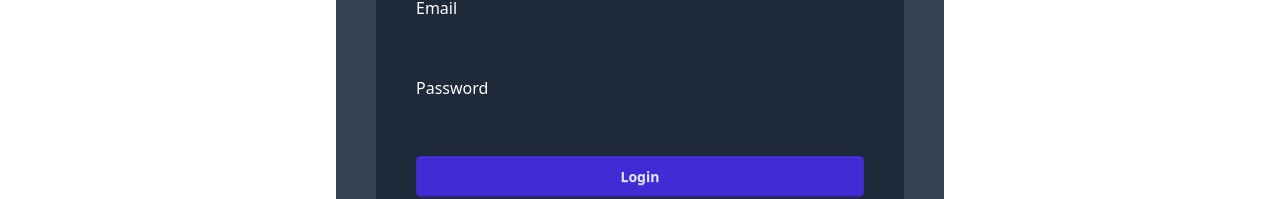
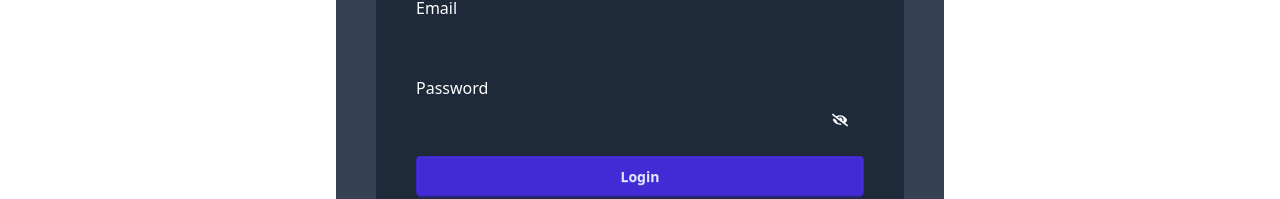
Before and after one commit to MdAsraful56/Dargon-News, a React (Vite) app: page /login in a window 1280 px wide. Shown: the part 456-655 px from the top of the page. Built offline with nearby package versions, Linux system fonts and the light colour scheme.

Commit message:
login page password show icone

```diff
--- a/src/components/Login/Login.jsx
+++ b/src/components/Login/Login.jsx
@@ -1,18 +1,44 @@
+import { FaEye } from "react-icons/fa";
+import { FaEyeSlash } from "react-icons/fa";
+import { useState } from "react";
+
 
 
 const Login = () => {
+
+    const [showPassword, setShowPassword] = useState(false);
+
+    const handleLogin = (e) => {
+        e.preventDefault();
+        console.log('login');
+
+        const email = e.target.email.value;
+        const password = e.target.password.value;
+        console.log(email, password);
+    }
+
+
+
     return (
         <div className="login bg-gray-700 p-10 w-1/2 mx-auto rounded-lg mt-10 ">
             <h1 className="text-3xl mb-8">Login your account</h1>
             <div className="text-left p-10 bg-gray-800 rounded-lg">
-                <form action="">
+                <form onSubmit={handleLogin}>
                     <div className="mb-4">
                         <label htmlFor="email" className="block text-white">Email</label>
                         <input type="email" name="email" id="email" className="w-full p-2 rounded-lg" />
                     </div>
-                    <div className="mb-4">
+                    <div className="mb-4 relative">
                         <label htmlFor="password" className="block text-white">Password</label>
-                        <input type="password" name="password" id="password" className="w-full p-2 rounded-lg" />
+                        <input type={showPassword ? 'text' : 'password'} name="password" id="password" className="w-full p-2 rounded-lg" />
+                        {/* {
+                            showPassword ? <FaEyeSlash className="absolute right-4 top-9 text-white" /> : <FaEye className="absolute right-4 top-9 text-white" />
+                        } */}
+                        <button onClick={() => {setShowPassword(!showPassword)}}  type="button">
+                            {
+                                showPassword ?  <FaEye className="absolute right-4 top-9 text-white" /> : <FaEyeSlash className="absolute right-4 top-9 text-white" />
+                            }
+                        </button>
                     </div>
                     <button className="btn btn-primary w-full">Login</button>
                 </form>
```
